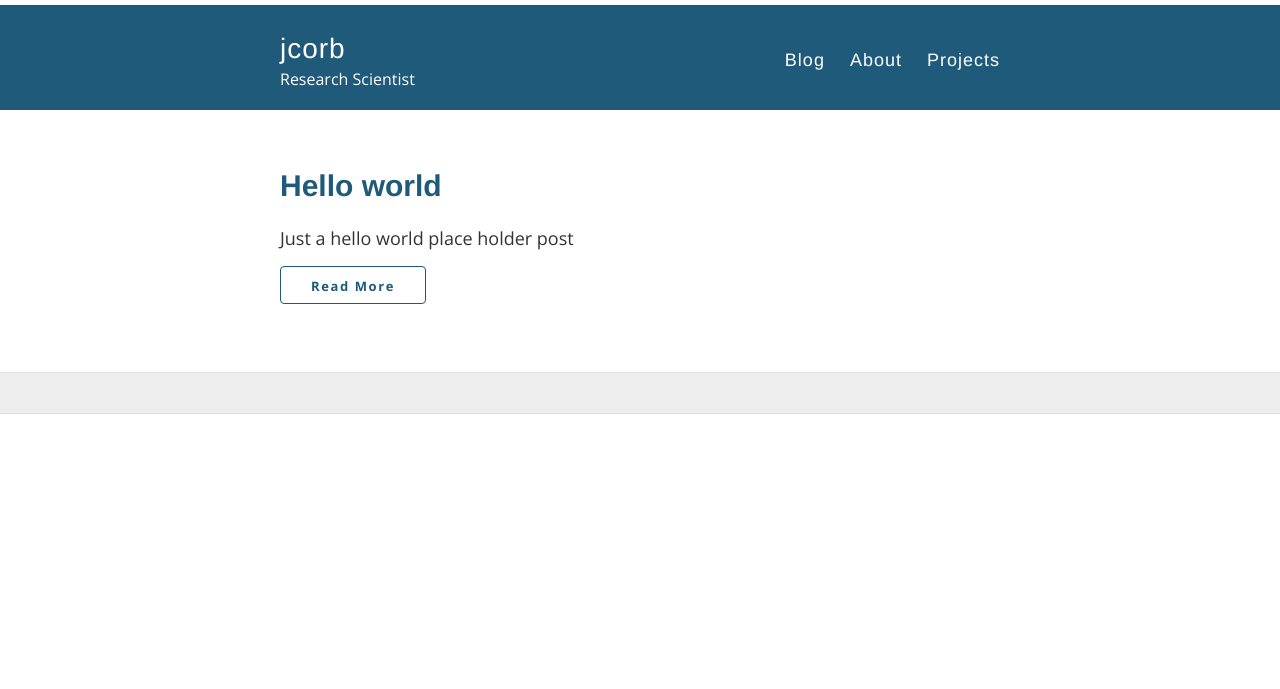
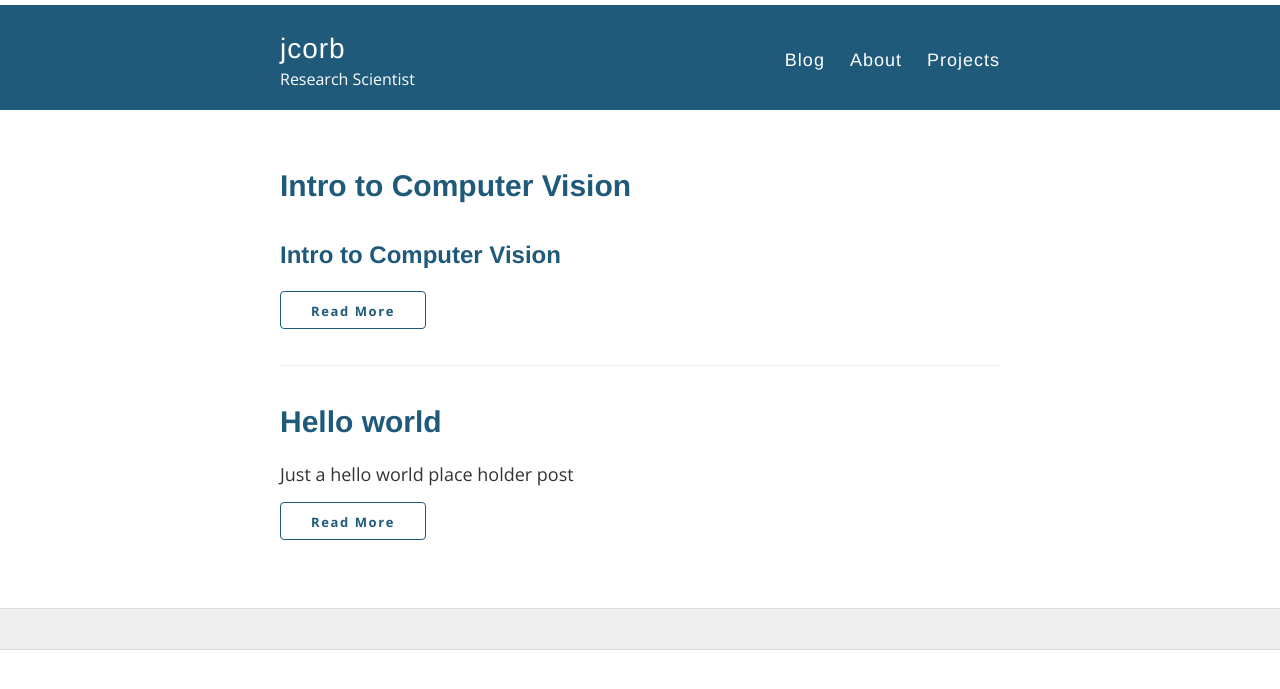
Before and after one commit to jcorb/jcorb.github.io, a Jekyll site: the page built from blog.html, in a window 1280 px wide. Shown: the top 689 px of the page. Built offline with Jekyll 4.4.1, drawn with Linux system fonts in a browser that asks for light colours; nearby versions of some CDN libraries.

Commit message:
Update 2017-05-07-intro_comp_vis_1.md

```diff
--- a/_posts/2017-05-07-intro_comp_vis_1.md
+++ b/_posts/2017-05-07-intro_comp_vis_1.md
@@ -1,5 +1,8 @@
 ---
-published: false
+layout: post
+title: 'Intro to Computer Vision'
+author: jcorb
+published: true
 ---
 ## Intro to Computer Vision
 
```
